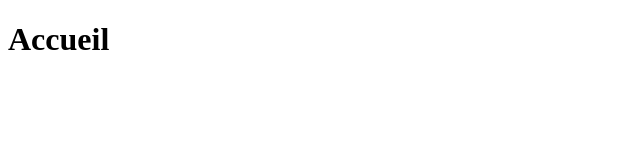
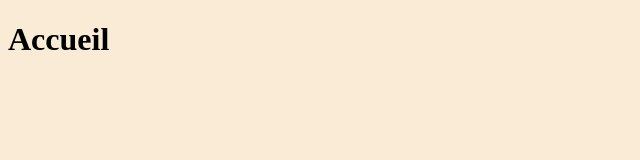
Before and after one commit to smaloron/test-git-2021, a plain HTML site: page index.html in a window 1280 px wide. Shown: the whole page, without its empty margins (0-640 px from the left). Drawn offline with Linux system fonts and the light colour scheme.

Commit message:
Ajout de styles, fond d'écran sur la page d'accueil

```diff
--- a/index.html
+++ b/index.html
@@ -5,6 +5,7 @@
     <meta http-equiv="X-UA-Compatible" content="IE=edge">
     <meta name="viewport" content="width=device-width, initial-scale=1.0">
     <title>Document</title>
+    <link href="styles.css" rel="stylesheet">
 </head>
 <body>
     <h1>Accueil</h1>
--- /dev/null
+++ b/styles.css
@@ -0,0 +1,3 @@
+body {
+    background-color: antiquewhite;
+}
```
